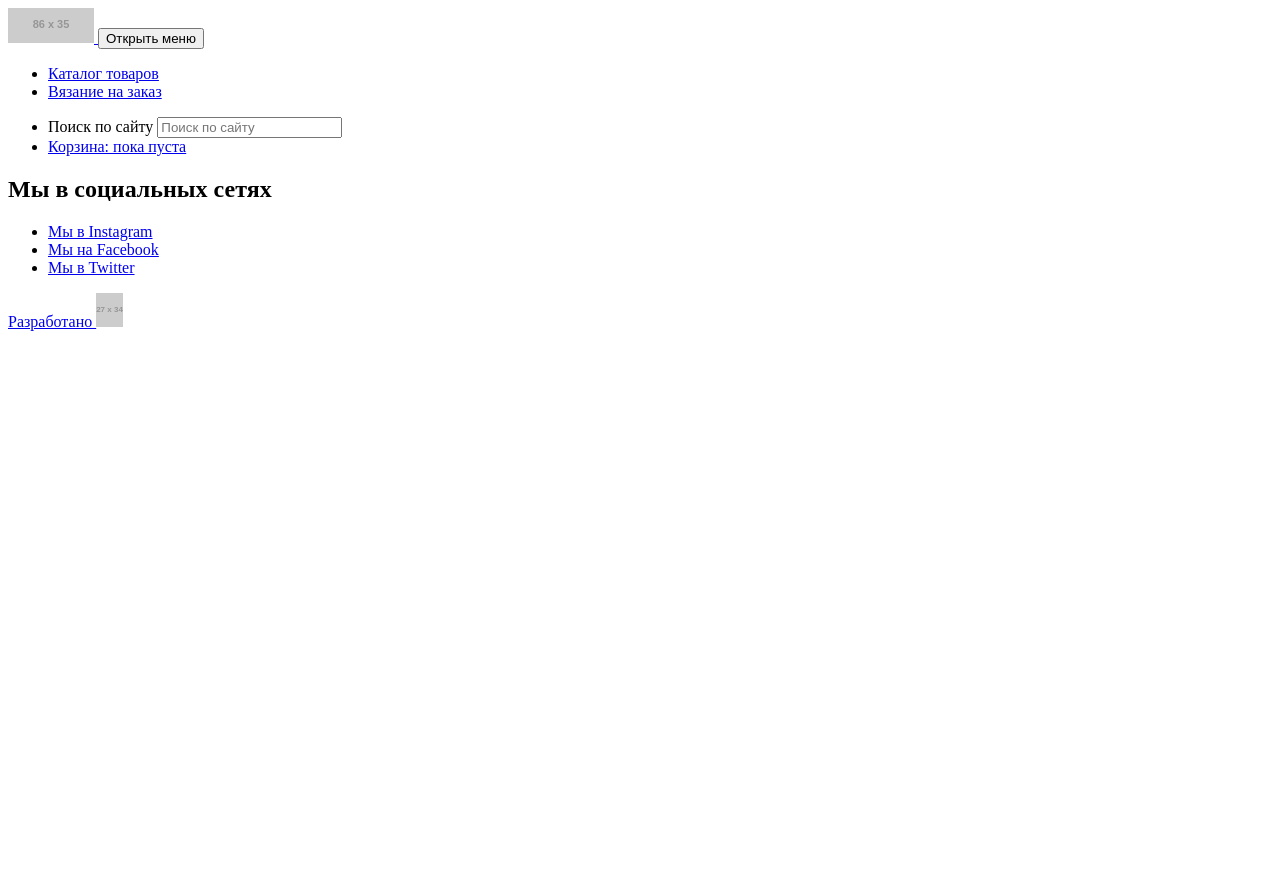
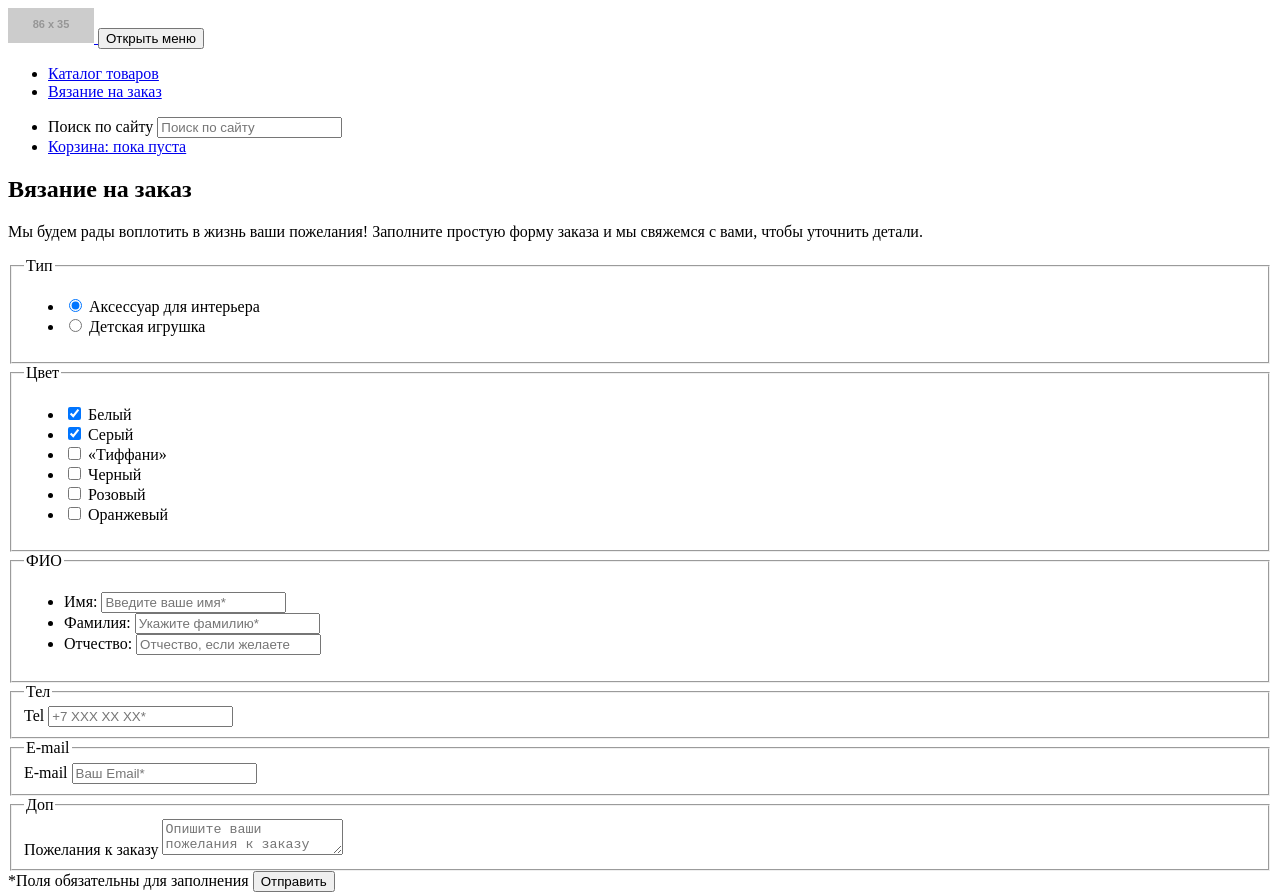
Before and after one commit to razdobreeva/200637-mishka, a website: page form.html in a window 1280 px wide. Shown: the top 895 px of the page. Before the commit the page ends 800 px from the top, so only its background shows below. Drawn offline with Linux system fonts and the light colour scheme; placeholder pictures from the web are drawn by us.

Commit message:
Размечает страницу формы

```diff
--- a/form.html
+++ b/form.html
@@ -39,11 +39,111 @@
       </nav>
     </header>
 
-    <main class="page__main main"></main>
+    <main class="page__main main">
+      <section class="order">
+        <h1 class="h1-title">Вязание на заказ</h1>
+        <p class="order__description">
+          Мы будем рады воплотить в жизнь ваши пожелания! Заполните простую форму заказа и мы свяжемся с вами, чтобы уточнить детали.
+        </p>
+
+        <form class="order__form" method="post" action="https://echo.htmlacademy.ru">
+          <fieldset class="order__fieldset">
+            <legend class="order__legend">Тип</legend>
+            <ul class="order__list">
+              <li class="order__item">
+                <input class="order__input order__input--radio" type="radio" id="accesory" name="type" value="accesory" checked>
+                <label class="order__label" for="accesory">Аксессуар для интерьера</label>
+              </li>
+              <li class="order__item">
+                <input class="order__input order__input--radio" type="radio" id="toy" name="type" value="toy">
+                <label class="order__label" for="toy">Детская игрушка</label>
+              </li>
+            </ul>
+          </fieldset>
+
+          <fieldset class="order__fieldset">
+            <legend class="order__legend">Цвет</legend>
+            <ul class="order__list">
+              <li class="order__item">
+                <input class="order__input order__input--checkbox" type="checkbox" id="white" name="white" checked>
+                <label class="order__label" for="white">Белый</label>
+              </li>
+              <li class="order__item">
+                <input class="order__input order__input--checkbox" type="checkbox" id="grey" name="grey" checked>
+                <label class="order__label" for="grey">Серый</label>
+              </li>
+              <li class="order__item">
+                <input class="order__input order__input--checkbox" type="checkbox" id="tiffany" name="tiffany">
+                <label class="order__label" for="tiffany">«Тиффани»</label>
+              </li>
+              <li class="order__item">
+                <input class="order__input order__input--checkbox" type="checkbox" id="black" name="black">
+                <label class="order__label" for="black">Черный</label>
+              </li>
+              <li class="order__item">
+                <input class="order__input order__input--checkbox" type="checkbox" id="pink" name="pink">
+                <label class="order__label" for="pink">Розовый</label>
+              </li>
+              <li class="order__item">
+                <input class="order__input order__input--checkbox" type="checkbox" id="orange" name="orange">
+                <label class="order__label" for="orange">Оранжевый</label>
+              </li>
+            </ul>
+          </fieldset>
+
+          <fieldset class="order__fieldset">
+            <legend class="order__legend">ФИО</legend>
+            <ul class="order__list">
+              <li class="order__item">
+                <label class="order__label" for="firstname">
+                  Имя:
+                </label>
+                <input type="text" id="firstname" name="firstname" placeholder="Введите ваше имя*" required>
+              </li>
+              <li class="order__item">
+                <label class="order__label" for="surname">
+                  Фамилия:
+                </label>
+                <input type="text" id="surname" name="surname" placeholder="Укажите фамилию*" required>
+              </li>
+              <li class="order__item">
+                <label class="order__label" for="patronymic">
+                  Отчество:
+                </label>
+                <input type="text" id="patronymic" name="patronymic" placeholder="Отчество, если желаете">
+              </li>
+            </ul>
+          </fieldset>
+
+          <fieldset class="order__fieldset">
+            <legend class="order__legend">Тел</legend>
+            <label class="visually-hidden order__phone" for="tel">Tel</label>
+            <input type="tel" id="tel" name="tel" pattern="\+7[0-9]{3} [0-9]{2} [0-9]{2}" placeholder="+7 ХХХ ХХ ХХ*" required>
+          </fieldset>
+
+          <fieldset class="order__fieldset">
+            <legend class="order__legend">E-mail</legend>
+            <label class="visually-hidden order__email" for="email">E-mail</label>
+            <input type="email" id="email" name="email" placeholder="Ваш Email*" required>
+          </fieldset>
+
+          <fieldset class="order__fieldset">
+            <legend class="order__legend">Доп</legend>
+            <label class="visually-hidden order__additional" for="additional">
+              Пожелания к заказу
+            </label>
+            <textarea id="additional" name="additional" placeholder="Опишите ваши пожелания к заказу"></textarea>
+          </fieldset>
+
+          <span class="order__comment">*Поля обязательны для заполнения</span>
+          <button class="order__button button" type="submit">Отправить</button>
+        </form>
+      </section>
+    </main>
 
     <footer class="page__footer footer">
       <section class="footer__social social">
-        <h2 class="visually-hidden">Мы в социальных сетях</h3>
+        <h2 class="visually-hidden">Мы в социальных сетях</h2>
         <ul class="social__list">
           <li class="social__item">
             <a class="social__link social__link--instagram" href="https://www.instagram.com/mishka/">
```
Also changed, not shown: catalog.html (+1 -1 lines).
